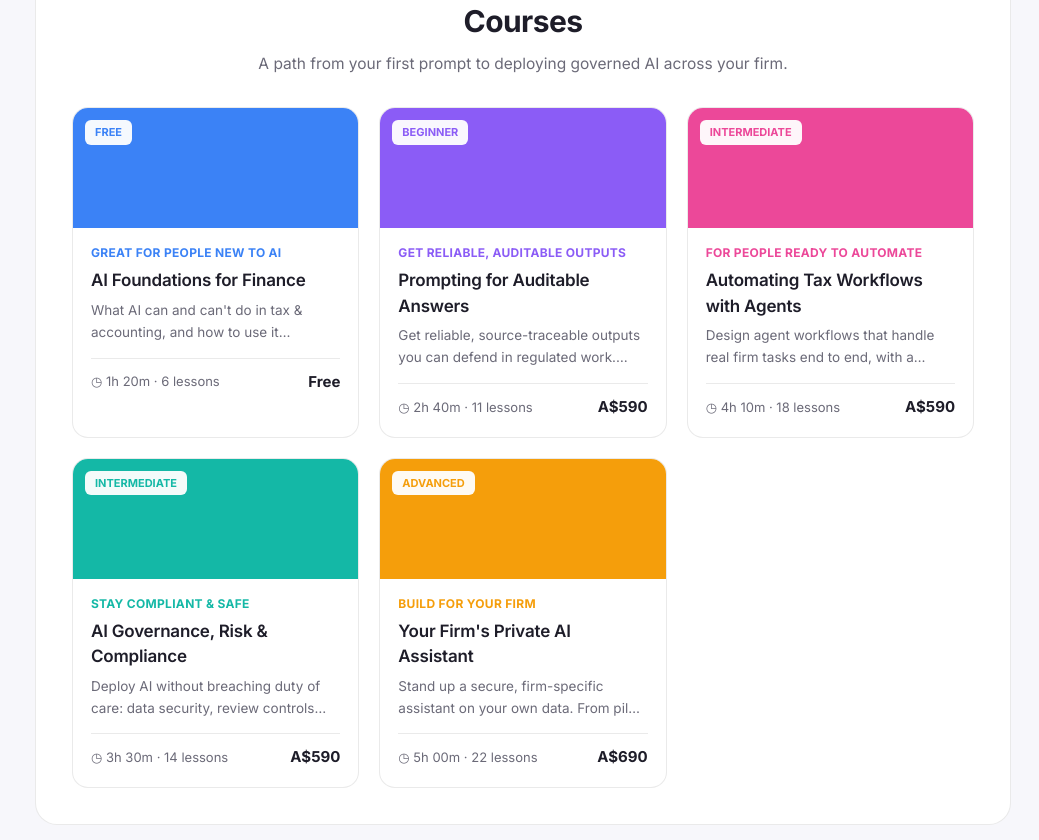
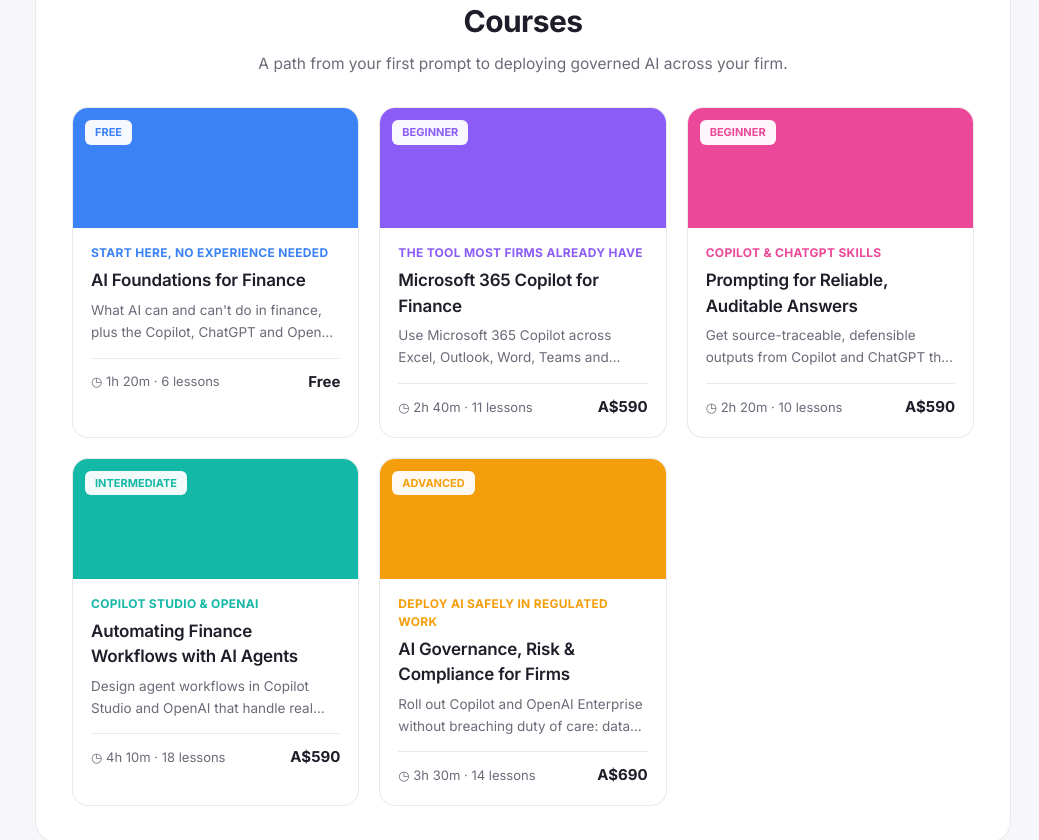
Before and after one commit to anirudhatalmale6-alt/eai-academy, a React (Vite) app: page /#/ in a window 1280 px wide. Shown: the part 800-1640 px from the top of the page, without its empty margins (241-1280 px from the left). Built offline with nearby package versions, Linux system fonts and the light colour scheme; no server answers.

Commit message:
Reframe courses to Australian tool reality: Microsoft 365 Copilot first, with OpenAI/ChatGPT Enterprise coverage

```diff
--- a/src/data/courses.ts
+++ b/src/data/courses.ts
@@ -3,7 +3,7 @@
 export interface Course {
   slug: string;
   title: string;
-  tagline: string; // small accent eyebrow, e.g. "Great for people new to AI"
+  tagline: string; // small accent eyebrow, e.g. "The tool most firms already have"
   summary: string;
   level: Level;
   priceCents: number; // 0 = free
@@ -28,23 +28,25 @@
   priceCents: 199000,
   color: "#6366F1",
   includes: [
-    "Prompting for Auditable Answers",
-    "Automating Tax Workflows with Agents",
-    "AI Governance, Risk & Compliance",
-    "Your Firm's Private AI Assistant",
+    "Microsoft 365 Copilot for Finance",
+    "Prompting for Reliable, Auditable Answers",
+    "Automating Finance Workflows with AI Agents",
+    "AI Governance, Risk & Compliance for Firms",
     "Practitioner assessment + certificate",
   ],
 };
 
-// Seed catalog. Placeholder content; real courses will live in Supabase and
-// be editable from the admin. Titles/prices are tunable to the real offering.
+// Launch catalog, oriented to the tools Australian firms actually use:
+// Microsoft 365 Copilot first, with OpenAI / ChatGPT Enterprise coverage.
+// Placeholder lesson detail; real content will be produced via the playbook
+// and managed from the admin.
 export const COURSES: Course[] = [
   {
     slug: "ai-foundations-for-finance",
     title: "AI Foundations for Finance",
-    tagline: "Great for people new to AI",
+    tagline: "Start here, no experience needed",
     summary:
-      "What AI can and can't do in tax & accounting, and how to use it responsibly. Your starting point.",
+      "What AI can and can't do in finance, plus the Copilot, ChatGPT and OpenAI Enterprise landscape for Australian firms. Used responsibly.",
     level: "Beginner",
     priceCents: 0,
     durationLabel: "1h 20m",
@@ -52,12 +54,12 @@
     color: "#3B82F6",
     outcomes: [
       "Understand where AI genuinely helps in finance work, and where it doesn't",
+      "Know the difference between Copilot, ChatGPT and OpenAI Enterprise, and which fits your firm",
       "Use AI responsibly within professional and regulatory obligations",
-      "Build a simple, safe day-to-day workflow you can start using immediately",
     ],
     lessons: [
       { title: "Why AI matters for finance professionals", durationLabel: "10m" },
-      { title: "How large language models actually work", durationLabel: "14m" },
+      { title: "Copilot vs ChatGPT vs OpenAI Enterprise", durationLabel: "14m" },
       { title: "What AI is good at (and what to avoid)", durationLabel: "12m" },
       { title: "Responsible use & professional judgement", durationLabel: "15m" },
       { title: "Your first practical workflow", durationLabel: "16m" },
@@ -65,20 +67,43 @@
     ],
   },
   {
-    slug: "prompting-for-auditable-answers",
-    title: "Prompting for Auditable Answers",
-    tagline: "Get reliable, auditable outputs",
+    slug: "microsoft-365-copilot-for-finance",
+    title: "Microsoft 365 Copilot for Finance",
+    tagline: "The tool most firms already have",
     summary:
-      "Get reliable, source-traceable outputs you can defend in regulated work. Templates included.",
+      "Use Microsoft 365 Copilot across Excel, Outlook, Word, Teams and PowerPoint for everyday finance and accounting work.",
     level: "Beginner",
     priceCents: 59000,
     durationLabel: "2h 40m",
     lessonsLabel: "11 lessons",
     color: "#8B5CF6",
     outcomes: [
+      "Draft, summarise and analyse faster in the Microsoft 365 apps you already use",
+      "Build reliable Copilot habits for real finance and accounting tasks",
+      "Avoid the common Copilot mistakes that lead to wrong answers",
+    ],
+    lessons: [
+      { title: "Copilot in Excel for finance", durationLabel: "16m" },
+      { title: "Copilot in Outlook & Teams", durationLabel: "15m" },
+      { title: "Copilot in Word & PowerPoint", durationLabel: "14m" },
+      { title: "Getting reliable results every time", durationLabel: "15m" },
+    ],
+  },
+  {
+    slug: "prompting-for-auditable-answers",
+    title: "Prompting for Reliable, Auditable Answers",
+    tagline: "Copilot & ChatGPT skills",
+    summary:
+      "Get source-traceable, defensible outputs from Copilot and ChatGPT that stand up in regulated work. Prompt templates included.",
+    level: "Beginner",
+    priceCents: 59000,
+    durationLabel: "2h 20m",
+    lessonsLabel: "10 lessons",
+    color: "#EC4899",
+    outcomes: [
       "Write prompts that produce consistent, defensible answers",
       "Build source-traceability into every output",
-      "Reuse a library of prompt templates for common finance tasks",
+      "Reuse a prompt library for common finance and tax tasks",
     ],
     lessons: [
       { title: "The anatomy of a reliable prompt", durationLabel: "14m" },
@@ -87,66 +112,47 @@
     ],
   },
   {
-    slug: "automating-tax-workflows-with-agents",
-    title: "Automating Tax Workflows with Agents",
-    tagline: "For people ready to automate",
+    slug: "automating-finance-workflows",
+    title: "Automating Finance Workflows with AI Agents",
+    tagline: "Copilot Studio & OpenAI",
     summary:
-      "Design agent workflows that handle real firm tasks end to end, with a human in the loop.",
+      "Design agent workflows in Copilot Studio and OpenAI that handle real firm tasks end to end, with a human in the loop.",
     level: "Intermediate",
     priceCents: 59000,
     durationLabel: "4h 10m",
     lessonsLabel: "18 lessons",
-    color: "#EC4899",
+    color: "#14B8A6",
     outcomes: [
       "Map a firm task into an automatable agent workflow",
+      "Build a working agent in Copilot Studio",
       "Keep a human in the loop for accuracy and accountability",
-      "Measure time saved and quality maintained",
     ],
     lessons: [
-      { title: "What an AI agent is", durationLabel: "13m" },
-      { title: "Designing a safe workflow", durationLabel: "18m" },
+      { title: "What an AI agent really is", durationLabel: "13m" },
+      { title: "Building your first agent in Copilot Studio", durationLabel: "20m" },
+      { title: "Designing a safe, reviewable workflow", durationLabel: "18m" },
     ],
   },
   {
     slug: "ai-governance-risk-compliance",
-    title: "AI Governance, Risk & Compliance",
-    tagline: "Stay compliant & safe",
+    title: "AI Governance, Risk & Compliance for Firms",
+    tagline: "Deploy AI safely in regulated work",
     summary:
-      "Deploy AI without breaching duty of care: data security, review controls and audit trails.",
-    level: "Intermediate",
-    priceCents: 59000,
+      "Roll out Copilot and OpenAI Enterprise without breaching duty of care: data security, review controls, audit trails and a firm AI policy.",
+    level: "Advanced",
+    priceCents: 69000,
     durationLabel: "3h 30m",
     lessonsLabel: "14 lessons",
-    color: "#14B8A6",
+    color: "#F59E0B",
     outcomes: [
+      "Handle client data securely across Copilot and OpenAI Enterprise",
       "Put the right review controls and audit trails in place",
-      "Handle client data securely and compliantly",
-      "Build an AI governance policy for your firm",
+      "Write a practical AI policy for your firm",
     ],
     lessons: [
       { title: "Duty of care in an AI world", durationLabel: "15m" },
-      { title: "Data security essentials", durationLabel: "16m" },
-    ],
-  },
-  {
-    slug: "your-firms-private-ai-assistant",
-    title: "Your Firm's Private AI Assistant",
-    tagline: "Build for your firm",
-    summary:
-      "Stand up a secure, firm-specific assistant on your own data. From pilot to rollout.",
-    level: "Advanced",
-    priceCents: 69000,
-    durationLabel: "5h 00m",
-    lessonsLabel: "22 lessons",
-    color: "#F59E0B",
-    outcomes: [
-      "Plan a private assistant tailored to your firm",
-      "Connect it safely to your own documents and data",
-      "Run a pilot and roll it out to the team",
-    ],
-    lessons: [
-      { title: "Architecture of a private assistant", durationLabel: "18m" },
-      { title: "Grounding it in your data", durationLabel: "20m" },
+      { title: "Data security in Copilot & OpenAI Enterprise", durationLabel: "16m" },
+      { title: "Building your firm's AI policy", durationLabel: "15m" },
     ],
   },
 ];
```
